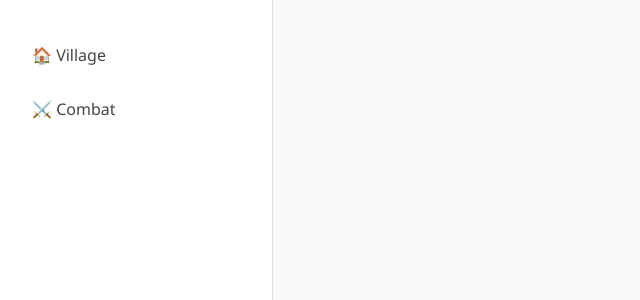
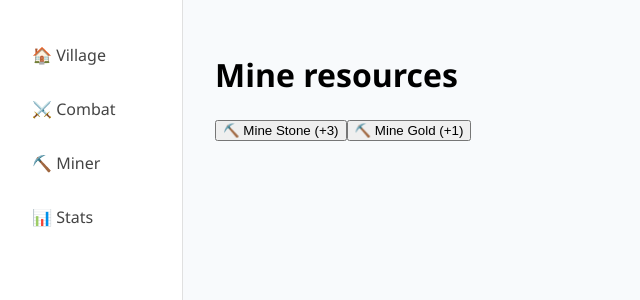
Before and after one commit to fabiovandewaeter/TBRPG, a React (Vite) app: page /mine in a window 1280 px wide. Before the commit this address had no page. Shown: the top 300 px of the page, without its empty margins (0-640 px from the left). Built offline with nearby package versions, Linux system fonts and the light colour scheme.

Commit message:
had mining

```diff
--- a/src/App.jsx
+++ b/src/App.jsx
@@ -1,23 +1,21 @@
 import { BrowserRouter, Routes, Route, Link } from 'react-router-dom';
+import { ResourceProvider } from './context/ResourceContext';
 import VillagePage from './pages/VillagePage';
 import CombatPage from './pages/CombatPage';
+import MiningPage from './pages/MiningPage';
+import StatsPage from './pages/StatsPage';
 
 export default function App() {
   return (
+    <ResourceProvider>
       <BrowserRouter>
         <div className="app-layout">
           <nav className="sidebar">
             <ul>
-            <li>
-              <Link to="/village" className="nav-link">
-                🏠 Village
-              </Link>
-            </li>
-            <li>
-              <Link to="/combat" className="nav-link">
-                ⚔️ Combat
-              </Link>
-            </li>
+              <li><Link to="/village" className="nav-link">🏠 Village</Link></li>
+              <li><Link to="/combat" className="nav-link">⚔️ Combat</Link></li>
+              <li><Link to="/mine" className="nav-link">⛏️ Miner</Link></li>
+              <li><Link to="/stats" className="nav-link">📊 Stats</Link></li>
             </ul>
           </nav>
 
@@ -25,9 +23,12 @@ export default function App() {
             <Routes>
               <Route path="/village" element={<VillagePage />} />
               <Route path="/combat" element={<CombatPage />} />
+              <Route path="/mine" element={<MiningPage />} />
+              <Route path="/stats" element={<StatsPage />} />
             </Routes>
           </div>
         </div>
       </BrowserRouter>
+    </ResourceProvider>
   );
 }
--- /dev/null
+++ b/src/context/ResourceContext.jsx
@@ -0,0 +1,21 @@
+import React, { createContext, useState } from 'react';
+
+export const ResourceContext = createContext();
+
+export const ResourceProvider = ({ children }) => {
+    const [resources, setResources] = useState({ stone: 0, gold: 0 });
+
+    // function to collect a resource
+    const mine = (type, amount) => {
+        setResources(prev => ({
+            ...prev,
+            [type]: (prev[type] || 0) + amount,
+        }));
+    }
+
+    return (
+        <ResourceContext.Provider value={{ resources, mine }}>
+            {children}
+        </ResourceContext.Provider>
+    );
+}
--- /dev/null
+++ b/src/pages/MiningPage.jsx
@@ -0,0 +1,22 @@
+import React, { useContext } from 'react';
+import { ResourceContext } from '../context/ResourceContext';
+
+const MiningPage = () => {
+    const context = useContext(ResourceContext);
+
+    if (!context) {
+        return <div>Loading...</div>;
+    }
+
+    const { mine } = context;
+
+    return (
+        <div>
+            <h1>Mine resources</h1>
+            <button onClick={() => mine('stone', 3)}>⛏️ Mine Stone (+3)</button>
+            <button onClick={() => mine('gold', 1)}>⛏️ Mine Gold (+1)</button>
+        </div>
+    );
+}
+
+export default MiningPage;
--- /dev/null
+++ b/src/pages/StatsPage.jsx
@@ -0,0 +1,25 @@
+import React, { useContext } from 'react';
+import { ResourceContext } from '../context/ResourceContext';
+
+const StatsPage = () => {
+
+    const context = useContext(ResourceContext);
+
+    if (!context) {
+        return <div>Loading...</div>;
+    }
+
+    const { resources } = context;
+
+    return (
+        <div>
+            <h1>Resources</h1>
+            <ul>
+                <li>Stone: {resources.stone}</li>
+                <li>Gold: {resources.gold}</li>
+            </ul>
+        </div>
+    );
+}
+
+export default StatsPage;
--- a/src/styles/index.css
+++ b/src/styles/index.css
@@ -19,7 +19,7 @@ body {
 }
 
 .sidebar {
-    width: 240px;
+    width: 150px;
     background: #ffffff;
     padding: 2rem 1rem;
     border-right: 1px solid #e0e0e0;
```
Lines whose indentation alone changed are shown as unchanged.
